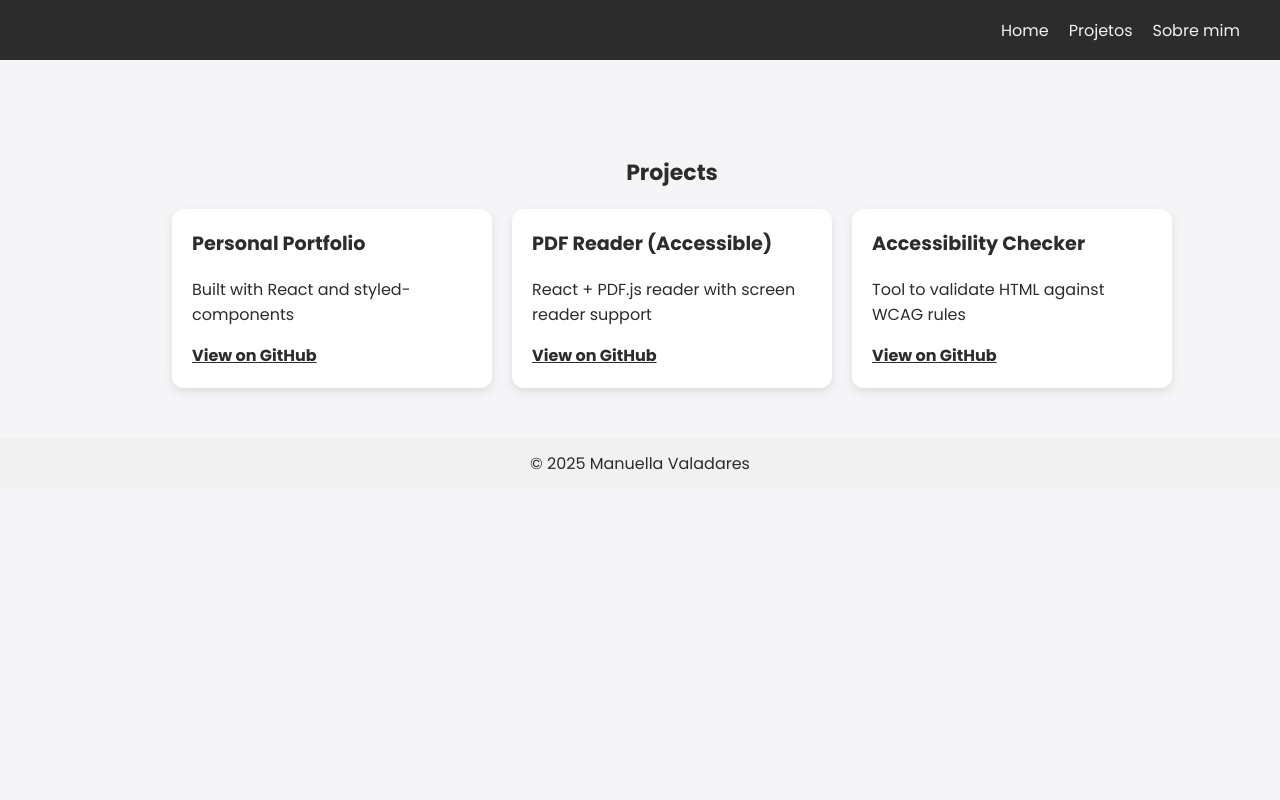
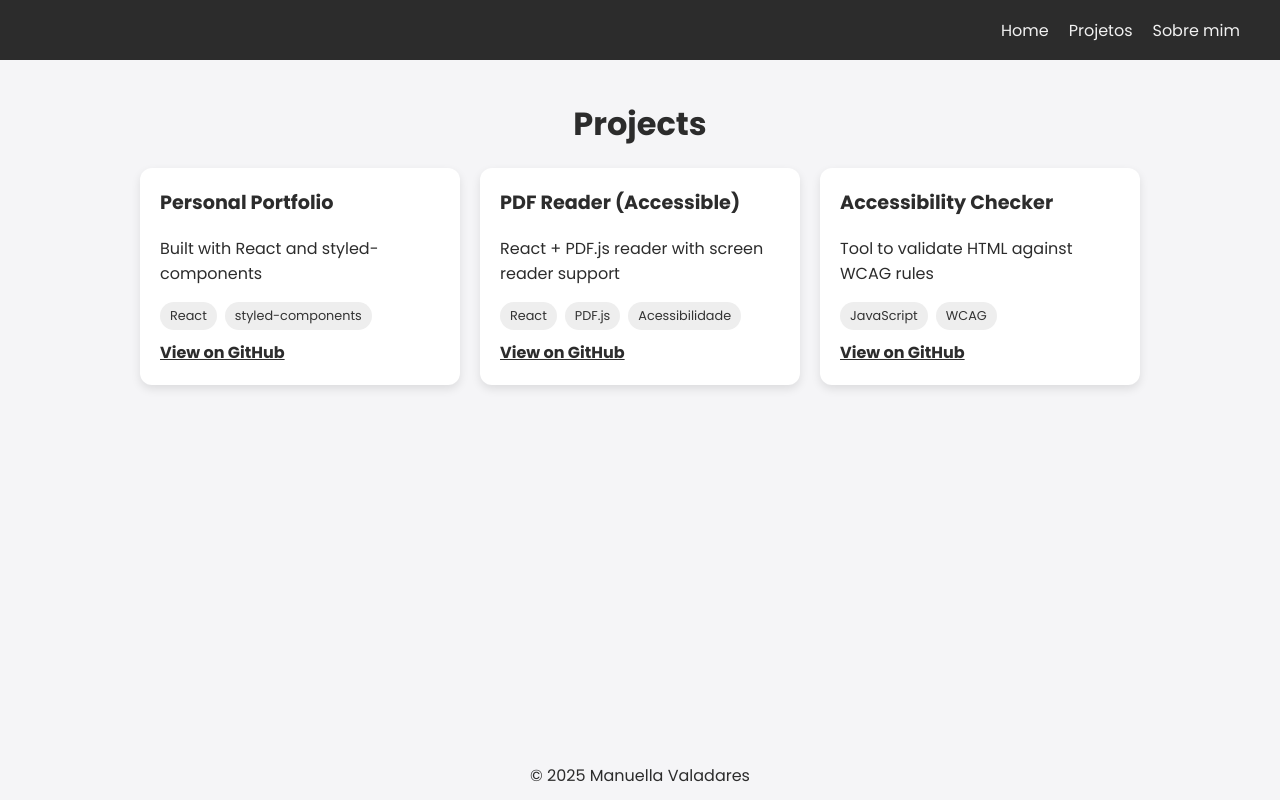
Before and after one commit to manuvaladares/portfolio, a React (Vite) app: page /personal-portifolio/Projects in a window 1280 px wide. Built offline with nearby package versions, Linux system fonts and the light colour scheme.

Commit message:
adiciona tag nos projetos

```diff
--- a/src/components/Footer/styled.js
+++ b/src/components/Footer/styled.js
@@ -2,8 +2,11 @@ import styled from "styled-components";
 
 
 export const FooterWrapper = styled.footer`
+  position: fixed;
+  bottom: 0;
+  left: 0;
+  right: 0;
   height: 50px;
-  background: #f1f1f1;
   display: flex;
   align-items: center;
   justify-content: center;
--- a/src/pages/Projects/page.jsx
+++ b/src/pages/Projects/page.jsx
@@ -1,6 +1,5 @@
 import React from "react";
-import {Projetos, ProjectsGrid, ProjectCard, SectionTitle} from "./styled";
-
+import { Projetos, ProjectsGrid, ProjectCard, SectionTitle, TagContainer, Tag } from "./styled";
 
 const Projects = () => {
   return (
@@ -12,6 +11,10 @@ const Projects = () => {
         <ProjectCard>
           <h3>Personal Portfolio</h3>
           <p>Built with React and styled-components</p>
+          <TagContainer>
+            <Tag>React</Tag>
+            <Tag>styled-components</Tag>
+          </TagContainer>
           <a
             href="https://github.com/manuvaladares/portfolio"
             target="_blank"
@@ -20,9 +23,15 @@ const Projects = () => {
             View on GitHub
           </a>
         </ProjectCard>
+
         <ProjectCard>
           <h3>PDF Reader (Accessible)</h3>
           <p>React + PDF.js reader with screen reader support</p>
+          <TagContainer>
+            <Tag>React</Tag>
+            <Tag>PDF.js</Tag>
+            <Tag>Acessibilidade</Tag>
+          </TagContainer>
           <a
             href="https://github.com/manuvaladares/pdf-reader"
             target="_blank"
@@ -31,9 +40,14 @@ const Projects = () => {
             View on GitHub
           </a>
         </ProjectCard>
+
         <ProjectCard>
           <h3>Accessibility Checker</h3>
           <p>Tool to validate HTML against WCAG rules</p>
+          <TagContainer>
+            <Tag>JavaScript</Tag>
+            <Tag>WCAG</Tag>
+          </TagContainer>
           <a
             href="https://github.com/manuvaladares/accessibility-checker"
             target="_blank"
@@ -45,5 +59,6 @@ const Projects = () => {
       </ProjectsGrid>
     </Projetos>
   );
-}
+};
+
 export default Projects;
--- a/src/pages/Projects/styled.js
+++ b/src/pages/Projects/styled.js
@@ -1,7 +1,7 @@
 import styled from 'styled-components';
 
 export const Projetos = styled.section`
-  margin: 6rem 4rem 2.5rem 8rem;
+  margin: 0 4rem 2.5rem 4rem;
 
   @media (max-width: 1024px) {
     margin: 4rem 2rem;
@@ -16,11 +16,26 @@ export const Projetos = styled.section`
   }
 `;
 
+export const TagContainer = styled.div`
+  display: flex;
+  flex-wrap: wrap;
+  gap: 8px;
+  margin-bottom: 10px;
+`;
+
+export const Tag = styled.span`
+  background-color: #eee;
+  color: #333;
+  padding: 5px 10px;
+  border-radius: 16px;
+  font-size: 0.8rem;
+`;
+
 export const SectionTitle = styled.h3`
-  font-size: 22px;
+  font-size: 32px;
   font-weight: 700;
-  margin-top: 20px;
   padding: 0;
+  margin: 20px;
 
   @media (max-width: 768px) {
     font-size: 18px;
```
Lines whose indentation alone changed are shown as unchanged.
